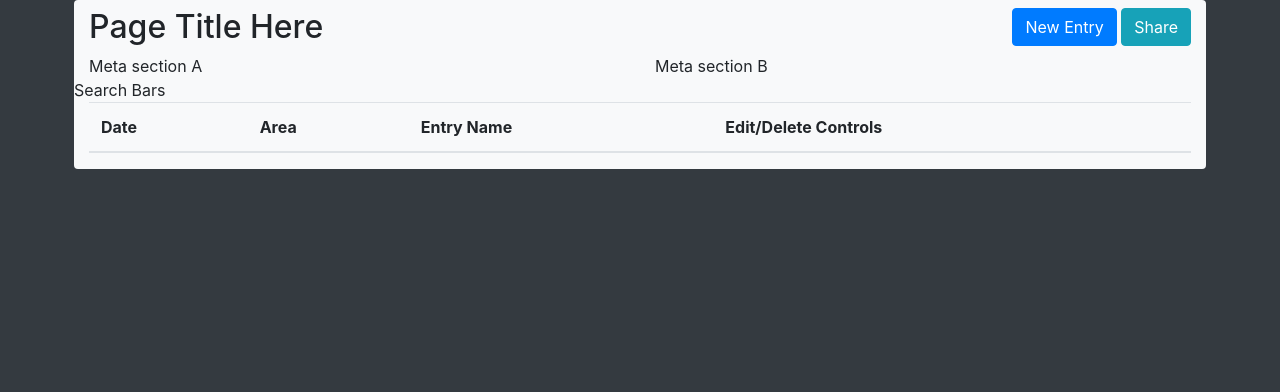
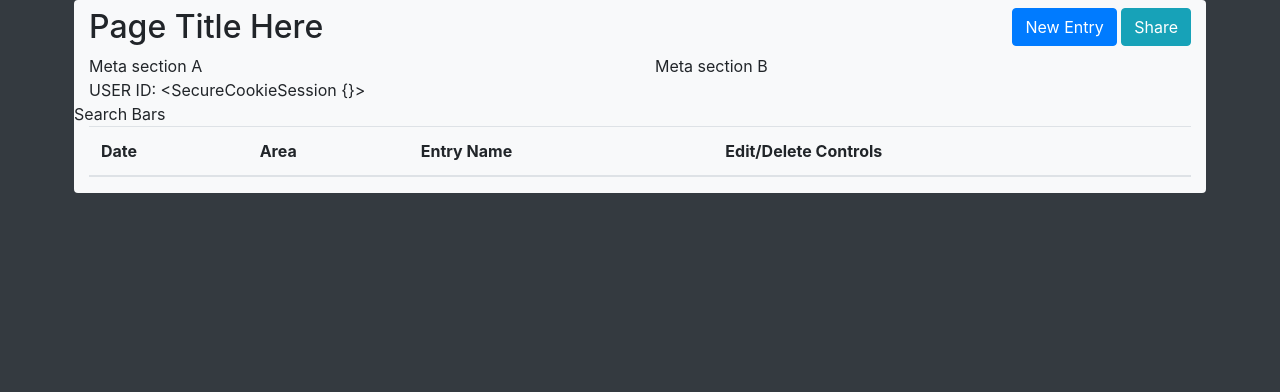
Before and after one commit to davebland/the-mountain-logbook, a Flask app: page /home in a window 1280 px wide. Shown: the part 56-448 px from the top of the page. Run offline with Flask 2, Linux system fonts and the light colour scheme; lists and menus that the app fills with data are empty; some libraries are stand-ins or nearby versions.

Commit message:
form handling and start on sessions

```diff
--- a/app.py
+++ b/app.py
@@ -1,19 +1,26 @@
-from flask import Flask, render_template, request
+from flask import Flask, render_template, request, redirect, url_for, session
 import os
 
 app = Flask(__name__)
+app.secret_key = os.getenv("SECRET", "arandomstring")
 
 """ Route handler functions """
-
-
 
 """ Routes """
 
 @app.route('/', methods=["GET", "POST"])
+def home():
+    if request.method == "POST":
+        return redirect(url_for('login'), code=307)
+    return render_template('login.html')
+
+@app.route('/login', methods=["POST"])
 def login():
-    if request.method == "POST":
-        return request.form
-    return render_template('login.html')
+    if 'login-email' in request.form:
+        # Set email as user_id in session
+        session["user_id"] = request.form['login-email']
+        return "SESSION USER ID:" + session["user_id"]
+    return request.form
 
 @app.route('/home')
 def temp():
--- a/templates/logbook-home.html
+++ b/templates/logbook-home.html
@@ -3,7 +3,8 @@
 {% block content %}
         <div class="row">
                 <div class="col">
-                        Meta section A
+                        Meta section A <br>
+                        USER ID: {{ session }}
                 </div>
                 <div class="col">
                         Meta section B
--- a/templates/login.html
+++ b/templates/login.html
@@ -31,7 +31,7 @@
 </div>
 {% endblock %}
 {% block modals %}
-    <!-- Modal for sign-up (enter display name) -->
+    <!-- Modal for sign-up -->
     <div class="modal fade" id="modal-signup" tabindex="-1" role="dialog" aria-labelledby="modal-signup-title" aria-hidden="true">
         <div class="modal-dialog modal-dialog-centered" role="document">
             <div class="modal-content">
@@ -42,7 +42,7 @@
                     </button>
                 </div>
                 <div class="modal-body">
-                    <!-- Display name form -->
+                    <!-- Sign-up form -->
                     <form id="form-signup" method="POST">
                         <div class="form-group">
                                 <input type="email" class="form-control form-control-lg" id="signup-email" name="signup-email"
@@ -64,7 +64,7 @@
 {% endblock %}
 {% block scripts %}
 <script>
-    // Populate email field in signup for with email from login form (if entered)
+    // Populate email field in signup form with email from login form (if entered)
     $('#modal-signup').on('show.bs.modal', function () {
         $('#signup-email').val($('#login-email').val());
     })
```
